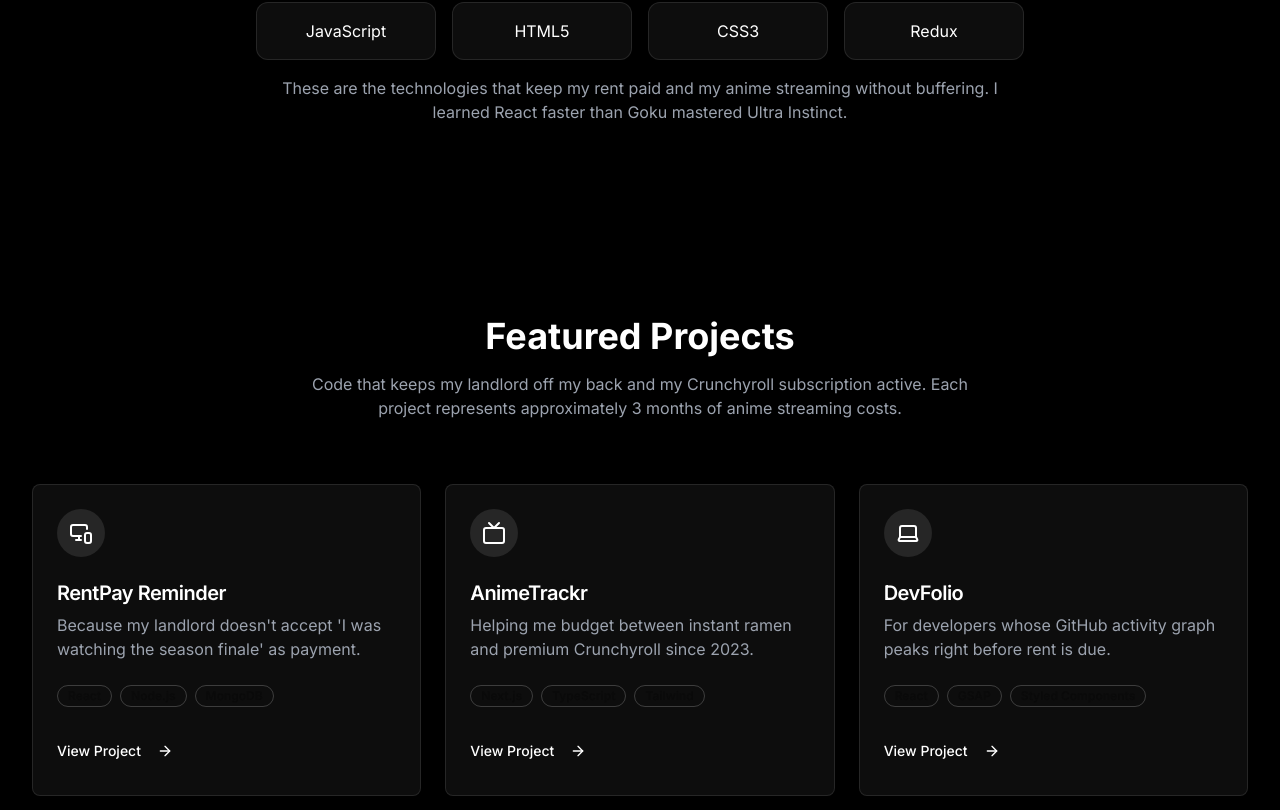
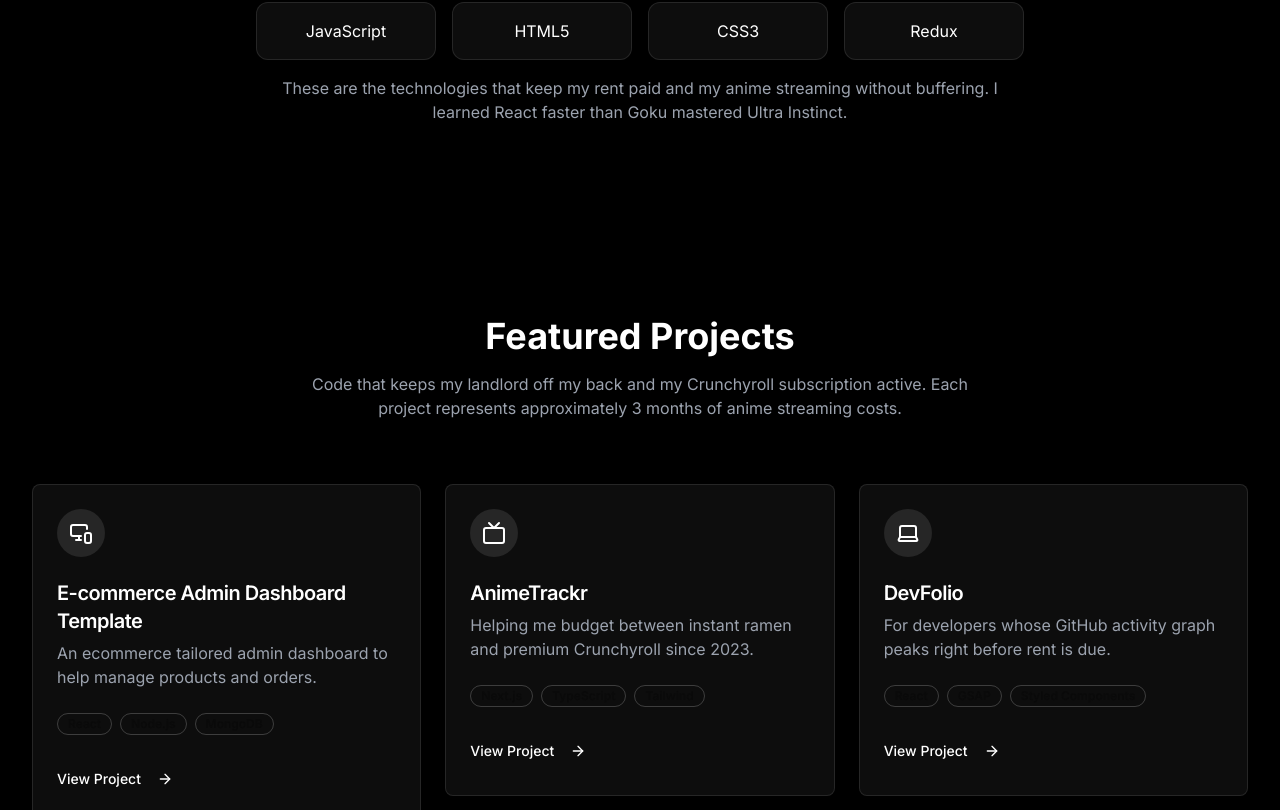
Before and after one commit to Mathvic456/victor, a Next.js app: page / in a window 1280 px wide. Shown: the part 1990-2800 px from the top of the page. Built offline with nearby package versions, Linux system fonts and the light colour scheme.

Commit message:
Added a project

```diff
--- a/app/page.tsx
+++ b/app/page.tsx
@@ -14,6 +14,7 @@ import { ContactModal } from "@/components/contact-modal"
 import { MobileNav } from "@/components/mobile-nav"
 import { FadeIn, StaggeredFadeIn } from "@/components/fade-in"
 import { LoadingSpinner } from "@/components/loading"
+
 
 export default function Home() {
   const [selectedProject, setSelectedProject] = useState<Project | null>(null)
@@ -46,19 +47,19 @@ export default function Home() {
 
   const featuredProjects = [
     {
-      id: "rentpay",
-      title: "RentPay Reminder",
-      description: "Because my landlord doesn't accept 'I was watching the season finale' as payment.",
+      id: "Admin Dashboard",
+      title: "E-commerce Admin Dashboard Template",
+      description: "An ecommerce tailored admin dashboard to help manage products and orders.",
       tags: ["React", "Node.js", "MongoDB"],
       image: "/placeholder.svg?height=300&width=400",
-      demoUrl: "#",
+      demoUrl: "https://admin-dash-ecom.vercel.app/",
       githubUrl: "#",
       longDescription:
-        "RentPay Reminder was born after my third 'final notice' letter. It sends notifications before rent is due, tracks payment history, and even suggests freelance opportunities when your bank account is looking as empty as my fridge the day before payday.",
+        "Admin Dashboard is a powerful tool for managing ecommerce platforms, designed to make product and order management as easy as possible. ",
       challenges:
-        "The main challenge was creating a system that could integrate with various payment platforms while being more reliable than my promises to 'watch just one more episode' before bed.",
+        "Integrating real-time data updates and ensuring a smooth user experience across different devices was a challenge. I also had to ensure that the dashboard could handle large datasets without performance issues.",
       solutions:
-        "I implemented OAuth 2.0 for secure authentication and used Plaid API for safe bank account integration. The notification system is more persistent than a shounen protagonist facing the final boss.",
+        "I implemented WebSocket for real-time updates and optimized the data fetching process using pagination and lazy loading. The UI was designed to be responsive, ensuring a seamless experience on both desktop and mobile devices.",
       screenshots: ["/placeholder.svg?height=200&width=350", "/placeholder.svg?height=200&width=350"],
     },
     {
@@ -173,9 +174,11 @@ export default function Home() {
                   </Link>
                 </Button>
                 <Button size="lg" variant="outline" className="border-white/20">
-                  <Github className="mr-2 h-4 w-4" />
-                  <span className="hidden sm:inline">GitHub (Last Commit: Rent Day)</span>
-                  <span className="sm:hidden">GitHub</span>
+                  <Link href={"https://github.com/Mathvic456"} className="flex items-center">
+                    <Github className="mr-2 h-4 w-4" />
+                    <span className="hidden sm:inline">GitHub (Last Commit: Rent Day)</span>
+                    <span className="sm:hidden">GitHub</span>
+                  </Link>
                 </Button>
               </div>
             </div>
@@ -310,7 +313,7 @@ export default function Home() {
               <div className="grid grid-cols-1 sm:grid-cols-2 md:grid-cols-3 gap-3 sm:gap-4">
                 {[
                   "Problem Solving",
-                  "Time Management*",
+                  "Time Management",
                   "Communication",
                   "Adaptability",
                   "Attention to Detail",
@@ -327,7 +330,7 @@ export default function Home() {
               <p className="text-gray-400 text-center mt-6 text-sm sm:text-base">
                 Skills I've developed through countless debugging sessions and waiting for new anime seasons.
                 <br />
-                <span className="text-xs">*Time management excludes "one more episode" situations</span>
+                <span className="text-xs">Time management excludes "one more episode" situations.</span>
               </p>
             </TabsContent>
           </Tabs>
@@ -498,11 +501,11 @@ export default function Home() {
                 Built with code, caffeine, and the motivation to watch more anime without buffering.
               </p>
               <div className="flex gap-4">
-                <Link href="#" className="text-gray-400 hover:text-white">
+                <Link href="https://github.com/Mathvic456" className="text-gray-400 hover:text-white">
                   <Github className="h-5 w-5" />
                   <span className="sr-only">GitHub</span>
                 </Link>
-                <Link href="#" className="text-gray-400 hover:text-white">
+                <Link href="" className="text-gray-400 hover:text-white">
                   <Mail className="h-5 w-5" />
                   <span className="sr-only">Email</span>
                 </Link>
--- a/components/contact-modal.tsx
+++ b/components/contact-modal.tsx
@@ -19,10 +19,10 @@ export function ContactModal({ isOpen, onClose, isAnimeSelected }: ContactModalP
             <DialogTitle className="text-2xl font-bold">
               {isAnimeSelected ? "A Fellow Otaku!" : "Message Sent!"}
             </DialogTitle>
-            <Button variant="ghost" size="icon" onClick={onClose} className="h-8 w-8">
+            {/* <Button variant="ghost" size="icon" onClick={onClose} className="h-8 w-8">
               <X className="h-4 w-4" />
               <span className="sr-only">Close</span>
-            </Button>
+            </Button> */}
           </div>
           <DialogDescription className="text-gray-400">
             {isAnimeSelected
```
